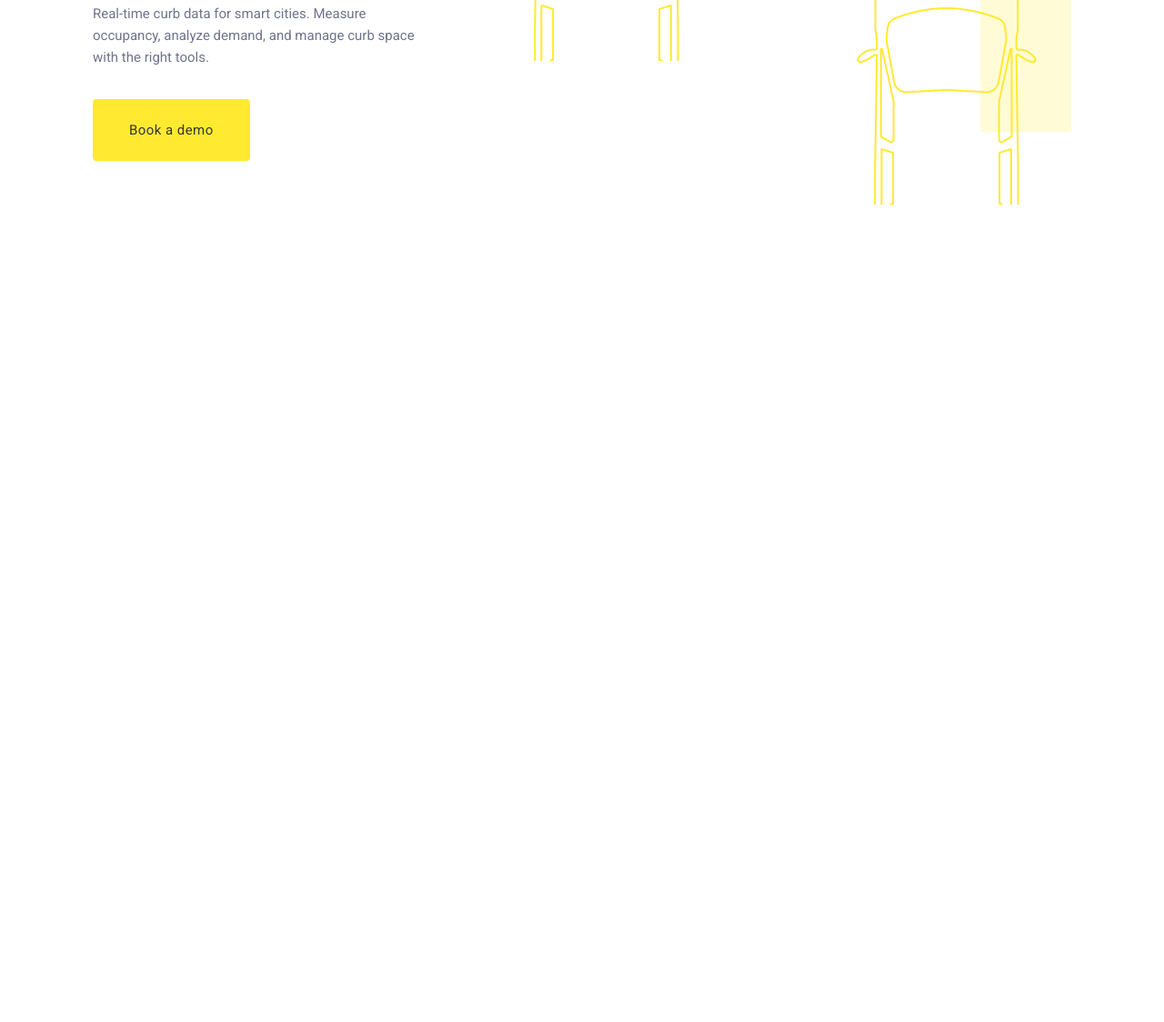
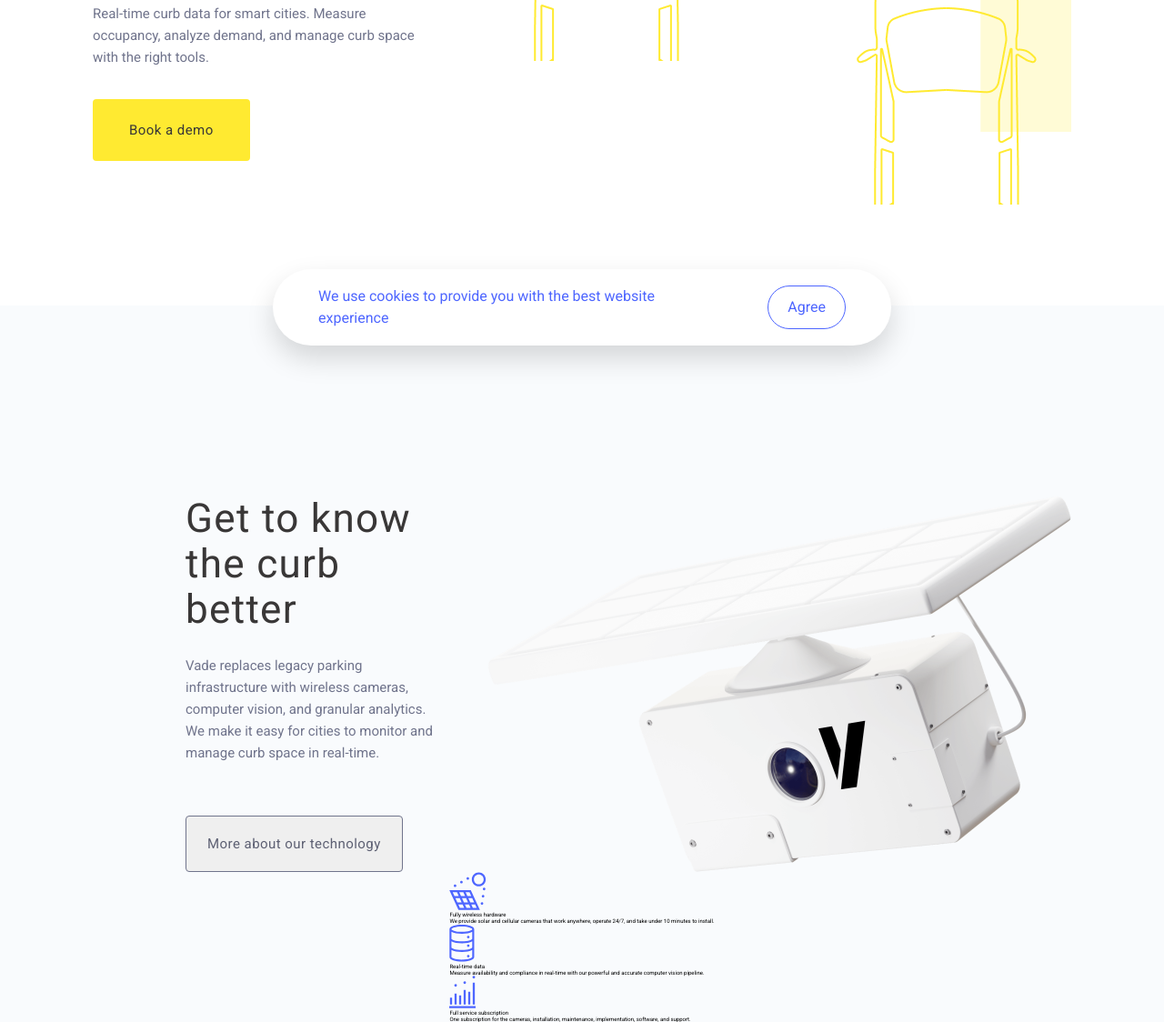
Before and after one commit to irakli85/vade, a plain HTML site: page index.html in a window 1280 px wide. Shown: the part 610-1734 px from the top of the page at 91% size. Before the commit the page ends 946 px from the top, so only its background shows below. Drawn offline with Linux system fonts and the light colour scheme.

Commit message:
some changes

```diff
--- a/index.html
+++ b/index.html
@@ -29,6 +29,39 @@
 </main>
 
 <section class="section-one">
+    <div class="cookies">
+        <p>We use cookies to provide you with the best website experience</p>
+        <button type="button">Agree</button>
+    </div>
+
+    <div class="sec-one-info">
+        <div class="sec-one-info-box">
+            <h2>Get to know the curb better</h2>
+            <p>Vade replaces legacy parking infrastructure with wireless cameras, computer vision, and granular analytics. We make it easy for cities to monitor and manage curb space in real-time.</p>
+            <button type="button">More about our technology</button>
+        </div>
+        <img src="./img/Rectangle.png" alt="machine">
+    </div>
+
+    <div>
+        <div>
+            <img src="./img/hardware.svg" alt="hardware">
+            <h3>Fully wireless hardware</h3>
+            <p>We provide solar and cellular cameras that work anywhere, operate 24/7, and take under 10 minutes to install.</p>
+        </div>
+
+        <div>
+            <img src="./img/data.svg" alt="data">
+            <h3>Real-time data</h3>
+            <p>Measure availability and compliance in real-time with our powerful and accurate computer vision pipeline.</p>
+        </div>
+
+        <div>
+            <img src="./img/service.svg" alt="service">
+            <h3>Full service subscription</h3>
+            <p>One subscription for the cameras, installation, maintenance, implementation, software, and support.</p>
+        </div>
+    </div>
 
 </section>
 
--- a/style.css
+++ b/style.css
@@ -99,3 +99,82 @@ main button{
     letter-spacing: 0.45px;
     color: #393737;
 }
+
+.section-one{
+    display: flex;
+    flex-direction: column;
+    align-items: center;
+    background: #F9FBFD;
+}
+
+.cookies{
+    display: flex;
+    justify-content: space-between;
+    align-items: center;
+    width: 68rem;
+    height: 8.4rem;
+    position: relative;
+    top: -4rem;
+    box-shadow: 0px 14px 30px rgba(0, 0, 0, 0.15);
+    border-radius: 22rem;
+    background: #fff;
+}
+
+.cookies p{
+    font-size: 1.6rem;
+    line-height: 24px;
+    color: #4E66FF;
+    margin-left: 5rem;
+    max-width: 39.2rem;
+}
+
+.cookies button{
+    border: 1px solid #4E66FF;
+    border-radius: 10rem;
+    padding: 1.1rem 2.1rem;
+    background: #fff;
+    margin-right: 5rem;
+
+    font-size: 1.6rem;
+    line-height: 2.4rem;
+    color: #4E66FF;
+}
+
+.sec-one-info{
+    display: flex;
+    margin-top: 12.5rem;
+    margin-left: 20.4rem;
+    margin-right: 10.2rem;
+}
+
+.sec-one-info-box h2{
+    font-size: 4.4rem;
+    line-height: 5rem;
+    letter-spacing: 1.32px;
+    color: #393737;
+    max-width: 33.9rem;
+}
+
+
+.sec-one-info-box p{
+    font-size: 1.5rem;
+    line-height: 2.4rem;
+    color: #70748C;
+    margin-top: 2.5rem;
+    max-width: 451px;
+}
+
+.sec-one-info-box button{
+    font-size: 1.5rem;
+    line-height: 1.8rem;
+    letter-spacing: 0.45px;
+    color: #5D6073;
+    padding: 2.1rem 2.3rem;
+    border: 1px solid #70748C;
+    border-radius: 4px;
+    margin-top: 5.7rem;
+}
+
+.sec-one-info img{
+    margin-left: 5rem;
+}
```
